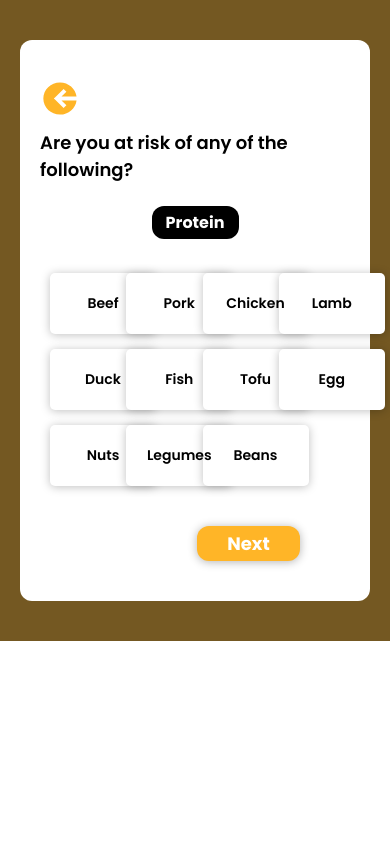
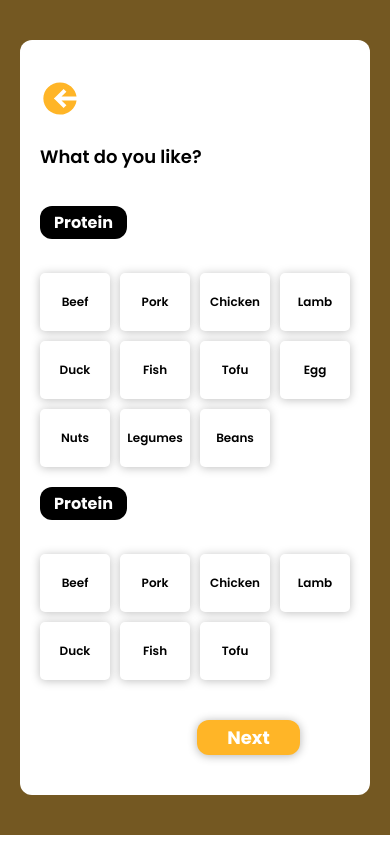
Before and after one commit to EdilAkynbekov/webapp, a Next.js app: page /Prsetup6a in a window 390 px wide. Built offline with nearby package versions, Linux system fonts and the light colour scheme.

Commit message:
Setup 6,7

```diff
--- a/components/FrameSetup6.tsx
+++ b/components/FrameSetup6.tsx
@@ -16,8 +16,8 @@ const ChoiceFrame: NextPage = () => {
   };
 
   return (
-    <section className="w-[951px] relative rounded-xl bg-white flex flex-col items-center justify-start py-5 px-0 box-border gap-[20px] md:gap-[54px] text-left text-lg text-black font-poppins">
-      <div className="self-stretch flex flex-col items-start justify-start px-[20px] py-5 md:px-[40px] lg:px-20 gap-[26px]">
+    <section className="w-[951px] relative rounded-xl bg-white flex flex-col items-center justify-start py-5 px-0 box-border gap-[20px] md:gap-[40px] text-left text-lg text-black font-poppins">
+      <div className="self-stretch flex flex-col items-start justify-start px-[20px] py-5 md:px-[40px] lg:px-16 gap-[26px]">
         <button
           className="cursor-pointer [border:none] p-0 bg-[transparent] w-10 relative h-10"
           onClick={onSignOutClick}
@@ -29,77 +29,129 @@ const ChoiceFrame: NextPage = () => {
           />
         </button>
         <div className="self-stretch relative font-semibold flex items-center h-5 shrink-0">
-          Are you at risk of any of the following?
+          What do you like?
         </div>
       </div>
-      <div className="self-stretch flex flex-col items-center justify-start gap-[34px] text-center text-sm text-darkslategray px-[30px] md:px-[60px] lg:px-[50px]">
+
+      <div className="self-stretch flex flex-col items-center justify-start gap-[34px] text-center text-sm text-darkslategray px-[20px] md:px-[30px] lg:px-[50px]">
         {/* Grid container */}
-        <div className="w-[187px] items-start justify-start py-0 px-[50px] box-border text-base text-white">
-          <div className="flex-1 rounded-xl bg-black flex flex-row items-center justify-center p-px">
-            <b className="h-[31px] w-[77.4px] relative flex items-center justify-center">
-              Protein
-            </b>
+        <div className="self-stretch flex flex-col items-start justify-start px-[0px] py-0 gap-[0px]">
+          <div className="w-[87px] items-start justify-start py-0 px-[0px] box-border text-base text-white">
+            <div className="flex-1 rounded-xl bg-black flex flex-row items-start justify-center p-px">
+              <b className="h-[31px] w-[77.4px] relative flex items-center justify-center">
+                Protein
+              </b>
+            </div>
           </div>
         </div>
-        <div className="grid grid-cols-4 md:grid-cols-8 lg:grid-cols-8 xl:grid-cols-8 gap-[15px] md:gap-[20px] lg:gap-[30px] w-full ">
-          <button className="cursor-pointer py-[20px] md:py-[10px] bg-white flex-1 rounded-8xs shadow-[0px_1px_10px_rgba(0,_0,_0,_0.25)] box-border flex flex-row items-center justify-center min-w-[106px] border-none border-white hover:bg-slate-300 hover-parent">
-            <div className="flex-1 relative text-sm font-semibold font-poppins text-darkslategray text-center">
+        <div className="grid grid-cols-4 md:grid-cols-8 lg:grid-cols-8 xl:grid-cols-8 gap-[10px] w-full ">
+          <button className="cursor-pointer py-[20px] bg-white flex-1 rounded-8xs shadow-[0px_1px_10px_rgba(0,_0,_0,_0.25)] box-border flex flex-row items-center justify-center border-none border-white hover:bg-slate-300 hover-parent">
+            <div className="flex-1 relative text-xs md:text-sm font-semibold font-poppins text-darkslategray text-center">
               Beef
             </div>
           </button>
-          <button className="cursor-pointer py-[20px] md:py-[10px]  bg-white flex-1 rounded-8xs shadow-[0px_1px_10px_rgba(0,_0,_0,_0.25)] box-border flex flex-row items-center justify-center min-w-[106px] border-none border-white hover:bg-slate-300 hover-parent">
-            <div className="flex-1 relative text-sm font-semibold font-poppins text-darkslategray text-center">
+          <button className="cursor-pointer py-[20px]  bg-white flex-1 rounded-8xs shadow-[0px_1px_10px_rgba(0,_0,_0,_0.25)] box-border flex flex-row items-center justify-center border-none border-white hover:bg-slate-300 hover-parent">
+            <div className="flex-1 relative text-xs md:text-sm font-semibold font-poppins text-darkslategray text-center">
               Pork
             </div>
           </button>
-          <button className="cursor-pointer py-[20px] md:py-[10px]  bg-white flex-1 rounded-8xs shadow-[0px_1px_10px_rgba(0,_0,_0,_0.25)] box-border flex flex-row items-center justify-center min-w-[106px] border-none border-white hover:bg-slate-300 hover-parent">
-            <div className="flex-1 relative text-sm font-semibold font-poppins text-darkslategray text-center">
+          <button className="cursor-pointer py-[20px]  bg-white flex-1 rounded-8xs shadow-[0px_1px_10px_rgba(0,_0,_0,_0.25)] box-border flex flex-row items-center justify-center border-none border-white hover:bg-slate-300 hover-parent">
+            <div className="flex-1 relative text-xs md:text-sm font-semibold font-poppins text-darkslategray text-center">
               Chicken
             </div>
           </button>
-          <button className="cursor-pointer py-[20px] md:py-[10px] bg-white flex-1 rounded-8xs shadow-[0px_1px_10px_rgba(0,_0,_0,_0.25)] box-border flex flex-row items-center justify-center min-w-[106px] border-none border-white hover:bg-slate-300 hover-parent">
-            <div className="flex-1 relative text-sm font-semibold font-poppins text-darkslategray text-center">
+          <button className="cursor-pointer py-[20px]  bg-white flex-1 rounded-8xs shadow-[0px_1px_10px_rgba(0,_0,_0,_0.25)] box-border flex flex-row items-center justify-center border-none border-white hover:bg-slate-300 hover-parent">
+            <div className="flex-1 relative text-xs md:text-sm font-semibold font-poppins text-darkslategray text-center">
               Lamb
             </div>
           </button>
-          <button className="cursor-pointer py-[20px] md:py-[10px]  bg-white flex-1 rounded-8xs shadow-[0px_1px_10px_rgba(0,_0,_0,_0.25)] box-border flex flex-row items-center justify-center min-w-[106px] border-none border-white hover:bg-slate-300 hover-parent">
-            <div className="flex-1 relative text-sm font-semibold font-poppins text-darkslategray text-center">
+          <button className="cursor-pointer py-[20px]   bg-white flex-1 rounded-8xs shadow-[0px_1px_10px_rgba(0,_0,_0,_0.25)] box-border flex flex-row items-center justify-center border-none border-white hover:bg-slate-300 hover-parent">
+            <div className="flex-1 relative text-xs md:text-sm font-semibold font-poppins text-darkslategray text-center">
               Duck
             </div>
           </button>
-          <button className="cursor-pointer py-[20px] md:py-[10px]  bg-white flex-1 rounded-8xs shadow-[0px_1px_10px_rgba(0,_0,_0,_0.25)] box-border flex flex-row items-center justify-center min-w-[106px] border-none border-white hover:bg-slate-300 hover-parent">
-            <div className="flex-1 relative text-sm font-semibold font-poppins text-darkslategray text-center">
+          <button className="cursor-pointer py-[20px]  bg-white flex-1 rounded-8xs shadow-[0px_1px_10px_rgba(0,_0,_0,_0.25)] box-border flex flex-row items-center justify-center border-none border-white hover:bg-slate-300 hover-parent">
+            <div className="flex-1 relative text-xs md:text-sm font-semibold font-poppins text-darkslategray text-center">
               Fish
             </div>
           </button>
-          <button className="cursor-pointer py-[20px] md:py-[10px]  bg-white flex-1 rounded-8xs shadow-[0px_1px_10px_rgba(0,_0,_0,_0.25)] box-border flex flex-row items-center justify-center min-w-[106px] border-none border-white hover:bg-slate-300 hover-parent">
-            <div className="flex-1 relative text-sm font-semibold font-poppins text-darkslategray text-center">
+          <button className="cursor-pointer py-[20px]   bg-white flex-1 rounded-8xs shadow-[0px_1px_10px_rgba(0,_0,_0,_0.25)] box-border flex flex-row items-center justify-center border-none border-white hover:bg-slate-300 hover-parent">
+            <div className="flex-1 relative text-xs md:text-sm font-semibold font-poppins text-darkslategray text-center">
               Tofu
             </div>
           </button>
-          <button className="cursor-pointer py-[20px] md:py-[10px]  bg-white flex-1 rounded-8xs shadow-[0px_1px_10px_rgba(0,_0,_0,_0.25)] box-border flex flex-row items-center justify-center min-w-[106px] border-none border-white hover:bg-slate-300 hover-parent">
-            <div className="flex-1 relative text-sm font-semibold font-poppins text-darkslategray text-center">
+          <button className="cursor-pointer py-[20px]   bg-white flex-1 rounded-8xs shadow-[0px_1px_10px_rgba(0,_0,_0,_0.25)] box-border flex flex-row items-center justify-center border-none border-white hover:bg-slate-300 hover-parent">
+            <div className="flex-1 relative text-xs md:text-sm font-semibold font-poppins text-darkslategray text-center">
               Egg
             </div>
           </button>
-          <button className="cursor-pointer py-[20px] md:py-[10px]  bg-white flex-1 rounded-8xs shadow-[0px_1px_10px_rgba(0,_0,_0,_0.25)] box-border flex flex-row items-center justify-center min-w-[106px] border-none border-white hover:bg-slate-300 hover-parent">
-            <div className="flex-1 relative text-sm font-semibold font-poppins text-darkslategray text-center">
+          <button className="cursor-pointer py-[20px] text-xs md:text-sm  bg-white flex-1 rounded-8xs shadow-[0px_1px_10px_rgba(0,_0,_0,_0.25)] box-border flex flex-row items-center justify-center border-none border-white hover:bg-slate-300 hover-parent">
+            <div className="flex-1 relative text-xs md:text-sm font-semibold font-poppins text-darkslategray text-center">
               Nuts
             </div>
           </button>
-          <button className="cursor-pointer py-[20px] md:py-[10px] bg-white flex-1 rounded-8xs shadow-[0px_1px_10px_rgba(0,_0,_0,_0.25)] box-border flex flex-row items-center justify-center min-w-[106px] border-none border-white hover:bg-slate-300 hover-parent">
-            <div className="flex-1 relative text-sm font-semibold font-poppins text-darkslategray text-center">
+          <button className="cursor-pointer py-[20px] bg-white flex-1 rounded-8xs shadow-[0px_1px_10px_rgba(0,_0,_0,_0.25)] box-border flex flex-row items-center justify-center border-none border-white hover:bg-slate-300 hover-parent">
+            <div className="flex-1 relative text-xs md:text-sm font-semibold font-poppins text-darkslategray text-center">
               Legumes
             </div>
           </button>
-          <button className="cursor-pointer py-[20px] md:py-[10px] bg-white flex-1 rounded-8xs shadow-[0px_1px_10px_rgba(0,_0,_0,_0.25)] box-border flex flex-row items-center justify-center min-w-[106px] border-none border-white hover:bg-slate-300 hover-parent">
-            <div className="flex-1 relative text-sm font-semibold font-poppins text-darkslategray text-center">
+          <button className="cursor-pointer py-[20px]  bg-white flex-1 rounded-8xs shadow-[0px_1px_10px_rgba(0,_0,_0,_0.25)] box-border flex flex-row items-center justify-center border-none border-white hover:bg-slate-300 hover-parent">
+            <div className="flex-1 relative text-xs md:text-sm font-semibold font-poppins text-darkslategray text-center">
               Beans
             </div>
           </button>
 
           {/* Add more buttons or divs as needed */}
           {/* ... */}
+        </div>
+      </div>
+      <div className="self-stretch flex flex-col items-center justify-start gap-[34px] text-center text-sm text-darkslategray px-[20px] md:px-[30px] lg:px-[50px]">
+        {/* Grid container */}
+        <div className="self-stretch flex flex-col items-start justify-start px-[0px] py-0 gap-[0px]">
+          <div className="w-[87px] items-start justify-start py-0 px-[0px] box-border text-base text-white">
+            <div className="flex-1 rounded-xl bg-black flex flex-row items-start justify-center p-px">
+              <b className="h-[31px] w-[77.4px] relative flex items-center justify-center">
+                Protein
+              </b>
+            </div>
+          </div>
+        </div>
+        <div className="grid grid-cols-4 md:grid-cols-8 lg:grid-cols-8 xl:grid-cols-8 gap-[10px] w-full ">
+          <button className="cursor-pointer py-[20px] bg-white flex-1 rounded-8xs shadow-[0px_1px_10px_rgba(0,_0,_0,_0.25)] box-border flex flex-row items-center justify-center border-none border-white hover:bg-slate-300 hover-parent">
+            <div className="flex-1 relative text-xs md:text-sm font-semibold font-poppins text-darkslategray text-center">
+              Beef
+            </div>
+          </button>
+          <button className="cursor-pointer py-[20px]  bg-white flex-1 rounded-8xs shadow-[0px_1px_10px_rgba(0,_0,_0,_0.25)] box-border flex flex-row items-center justify-center border-none border-white hover:bg-slate-300 hover-parent">
+            <div className="flex-1 relative text-xs md:text-sm font-semibold font-poppins text-darkslategray text-center">
+              Pork
+            </div>
+          </button>
+          <button className="cursor-pointer py-[20px]  bg-white flex-1 rounded-8xs shadow-[0px_1px_10px_rgba(0,_0,_0,_0.25)] box-border flex flex-row items-center justify-center border-none border-white hover:bg-slate-300 hover-parent">
+            <div className="flex-1 relative text-xs md:text-sm font-semibold font-poppins text-darkslategray text-center">
+              Chicken
+            </div>
+          </button>
+          <button className="cursor-pointer py-[20px]  bg-white flex-1 rounded-8xs shadow-[0px_1px_10px_rgba(0,_0,_0,_0.25)] box-border flex flex-row items-center justify-center border-none border-white hover:bg-slate-300 hover-parent">
+            <div className="flex-1 relative text-xs md:text-sm font-semibold font-poppins text-darkslategray text-center">
+              Lamb
+            </div>
+          </button>
+          <button className="cursor-pointer py-[20px]   bg-white flex-1 rounded-8xs shadow-[0px_1px_10px_rgba(0,_0,_0,_0.25)] box-border flex flex-row items-center justify-center border-none border-white hover:bg-slate-300 hover-parent">
+            <div className="flex-1 relative text-xs md:text-sm font-semibold font-poppins text-darkslategray text-center">
+              Duck
+            </div>
+          </button>
+          <button className="cursor-pointer py-[20px]  bg-white flex-1 rounded-8xs shadow-[0px_1px_10px_rgba(0,_0,_0,_0.25)] box-border flex flex-row items-center justify-center border-none border-white hover:bg-slate-300 hover-parent">
+            <div className="flex-1 relative text-xs md:text-sm font-semibold font-poppins text-darkslategray text-center">
+              Fish
+            </div>
+          </button>
+          <button className="cursor-pointer py-[20px]   bg-white flex-1 rounded-8xs shadow-[0px_1px_10px_rgba(0,_0,_0,_0.25)] box-border flex flex-row items-center justify-center border-none border-white hover:bg-slate-300 hover-parent">
+            <div className="flex-1 relative text-xs md:text-sm font-semibold font-poppins text-darkslategray text-center">
+              Tofu
+            </div>
+          </button>
         </div>
       </div>
 
--- a/package.json
+++ b/package.json
@@ -9,7 +9,7 @@
     "@mui/x-date-pickers": "^6.19.2",
     "antd": "^5.13.3",
     "dayjs": "^1.11.10",
-    "next": "14.0.4",
+    "next": "13.3",
     "react": "^18",
     "react-dom": "^18",
     "react-router-dom": "^6.21.3"
--- a/pages/_app.tsx
+++ b/pages/_app.tsx
@@ -1,10 +1,13 @@
 import { Fragment } from "react";
 import Head from "next/head";
+import { LocalizationProvider } from "@mui/x-date-pickers";
+import { AdapterDayjs } from "@mui/x-date-pickers/AdapterDayjs";
 import type { AppProps } from "next/app";
 import "./global.css";
 
 function MyApp({ Component, pageProps }: AppProps) {
   return (
+    <LocalizationProvider dateAdapter={AdapterDayjs}>
       <Fragment>
         <Head>
           <title>Web Application</title>
@@ -15,6 +18,7 @@ function MyApp({ Component, pageProps }: AppProps) {
         </Head>
         <Component {...pageProps} />
       </Fragment>
+    </LocalizationProvider>
   );
 }
 
--- a/pages/index.tsx
+++ b/pages/index.tsx
@@ -112,6 +112,9 @@ export default function Home() {
           <Link href="/Prsetup6a" className="no-underline">
             <ButtonPrimary title="Setup6" className="block w-full" />
           </Link>
+          <Link href="/PrsetupInput" className="no-underline">
+            <ButtonPrimary title="Input" className="block w-full" />
+          </Link>
         </div>
 
         {/* Bottom Links */}
```
Also changed, not shown: components/Datepicker.tsx (+2 -12 lines), pages/Prsetup1a.tsx (+6 -3 lines), pages/PrsetupInput.tsx (added, +65 -0 lines), 1 other file (tests, documents, lock files or other folders). Lines whose indentation alone changed are shown as unchanged.
